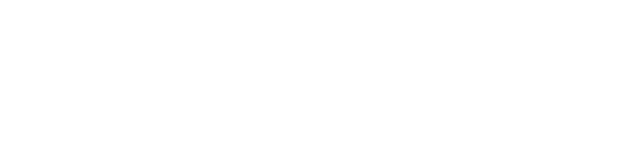
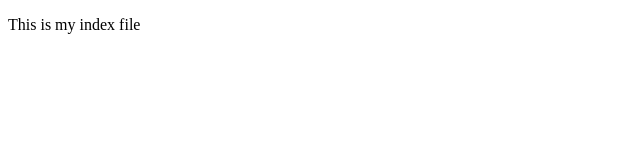
Before and after one commit to inakollusudha/repo-1, a plain HTML site: page index.html in a window 1280 px wide. Shown: the whole page, without its empty margins (0-640 px from the left). Drawn offline with Linux system fonts and the light colour scheme.

Commit message:
one line added in index file

```diff
--- a/index.html
+++ b/index.html
@@ -7,6 +7,6 @@
     <title>Document</title>
 </head>
 <body>
-
+    <p>This is my index file</p>
 </body>
 </html>
```
